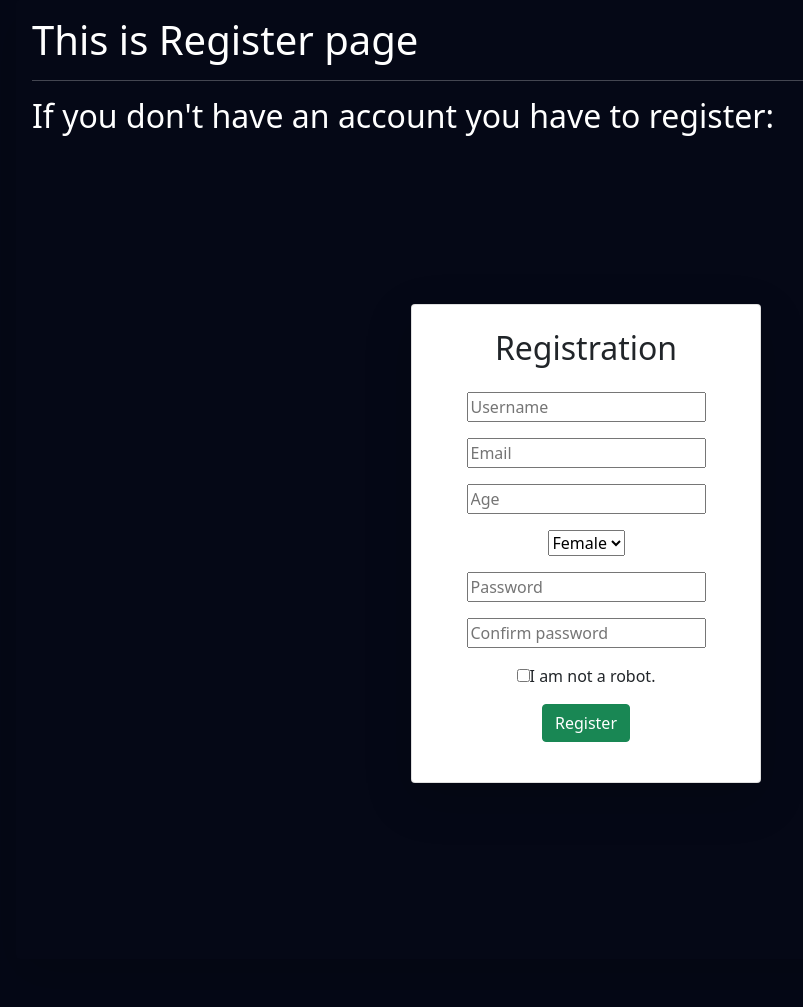
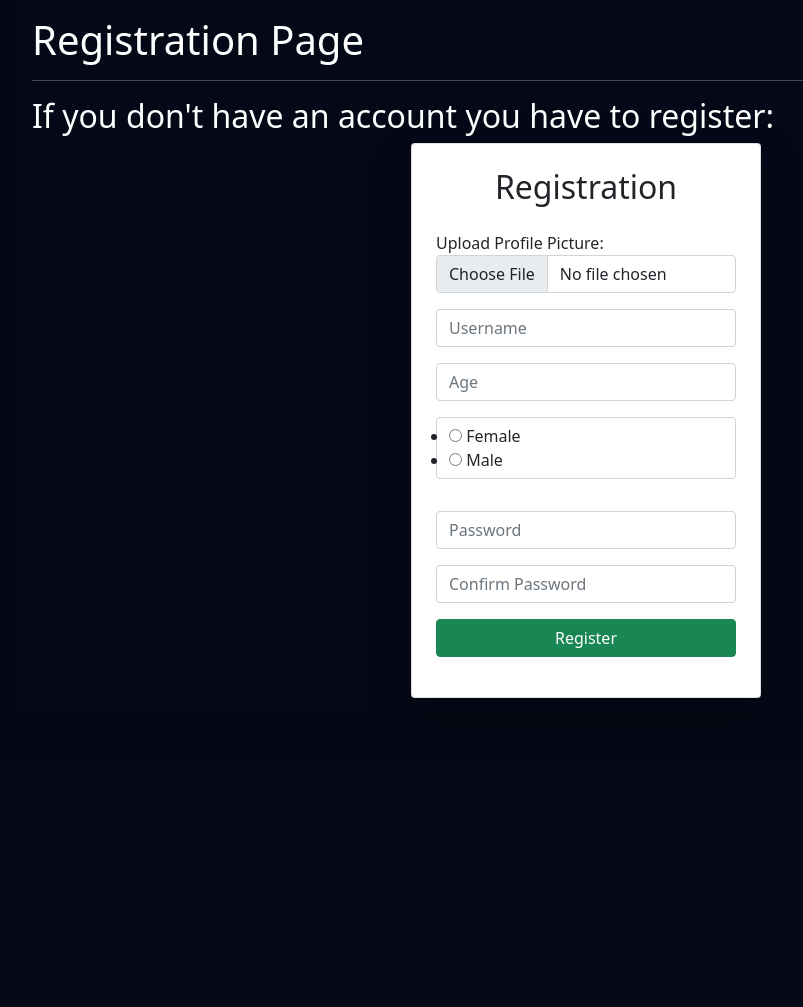
Before and after one commit to niakapanadze/Space, a Flask app: page /register in a window 1280 px wide. Shown: the part 56-1063 px from the top of the page, without its empty margins (54-857 px from the left). After the commit the page ends 754 px from the top, so only its background shows below. Run offline with Flask 3, Linux system fonts and the light colour scheme; some libraries are stand-ins or nearby versions.

Commit message:
Add files via upload

```diff
--- a/app.py
+++ b/app.py
@@ -1,6 +1,8 @@
+from forms import RegisterForm, LoginForm
 from flask import Flask, render_template
 
 app = Flask(__name__)
+app.config["SECRET_KEY"] = "niaslay"
 
 profiles = [
     {"name": "jasurbeki", "surname": "iaxshiboevi", "img": "earth.jpg"},
@@ -33,9 +35,12 @@ def home():
     return render_template("index.html", planets=planets) # HTML-ისთვის ცვლადის გადაცემა
 
 
-@app.route("/login")
+@app.route("/login", methods=["GET", "POST"])
 def login():
-    return render_template("login.html")
+    form = LoginForm()
+    if form.validate_on_submit():
+        print("Login successful")
+    return render_template("login.html", form=form)
 
 
 @app.route("/about")
@@ -45,7 +50,10 @@ def about():
 
 @app.route("/profile/<int:profile_id>") # profile_id დინამიური ცვლადია, რომელიც int ტიპია (int:) ამ შემთხვევაში. default-ად სტრინგია
 def profile(profile_id):
-    profile = profiles[profile_id]
+    if profile_id < len(profiles):
+        profile = profiles[profile_id]
+        return render_template("profile.html", profile=profile)
+    return "Profile not found"
     return render_template("profile.html", profile=profile)
 
 
@@ -57,9 +65,24 @@ def view_planet_details(planet_id):
     return "Planet Not Found"
 
 
-@app.route("/register")
+@app.route("/register", methods=["GET", "POST"])
 def register():
-    return render_template("register.html")
+    form = RegisterForm()
+    if form.validate_on_submit():
+        new_user = {
+            "name": form.username.data,
+            "age": form.age.data,
+            "gender": form.gender.data,
+        }
+        if form.image.data:
+            img_file = form.image.data
+            new_user["img"] = img_file.filename
+        else:
+            new_user["img"] = "pic.jpg"
+
+        profiles.append(new_user)
+        print(f"user {form.username.data} has been successfully registered!")
+    return render_template("register.html", form=form)
 
 
 @app.route("/genre/<category>") # < variable > დინამიური ცვლადის შესაქმნელად
--- /dev/null
+++ b/forms.py
@@ -0,0 +1,21 @@
+from flask_wtf import FlaskForm
+from wtforms.fields import StringField, PasswordField, IntegerField, RadioField, SubmitField
+from wtforms.validators import DataRequired, EqualTo, Length
+from flask_wtf.file import FileField
+
+
+class RegisterForm(FlaskForm):
+    username = StringField("Enter Username", validators=[DataRequired(), Length(min = 4, max = 20)])
+    age = IntegerField("Enter Age")
+    gender = RadioField(choices = ["Female", "Male"])
+    password = PasswordField("Enter Password", validators=[DataRequired(), Length(min = 8)])
+    confirm_password = PasswordField("Confirm Password", validators=[DataRequired(), EqualTo('password')])
+    image = FileField("Upload Profile Picture")
+    register = SubmitField("Register")
+
+
+class LoginForm(FlaskForm):
+    username = StringField("Enter Username")
+    password = PasswordField("Enter Password")
+
+    login = SubmitField("Login")
--- a/templates/register.html
+++ b/templates/register.html
@@ -1,42 +1,46 @@
 {% extends "base.html" %}
 
 {% block content %}
-<body style = "background-color: #050816;">
-<h1>This is Register page</h1>
+<body style="background-color: #050816;">
+
+<h1>Registration Page</h1>
 <hr>
 <h2>If you don't have an account you have to register:</h2>
-<div class = "container d-flex justify-content-center align-items-center vh-100">
-    <div class = "card p-4 shadow-lg text-center text-dark" style = "width: 350px;">
-        <h2 class = "text-center mb-4">Registration</h2>
-            <div class = "mb-3">
-                <input type = "text" placeholder = "Username">
+<div class="container d-flex justify-content-center align-items-center">
+    <form method="POST" enctype="multipart/form-data" class="card p-4 shadow-lg text-dark" style="width: 350px;">
+
+        {{ form.hidden_tag() }}
+        <h2 class="text-center mb-4">Registration</h2>
+
+        <div class="mb-3">
+            <label>Upload Profile Picture:</label>
+            {{ form.image(class="form-control") }}
         </div>
-            <div class = "mb-3">
-                <input type="email" placeholder="Email">
+
+        <div class="mb-3">
+            {{ form.username(class="form-control", placeholder="Username") }}
         </div>
-            <div class = "mb-3">
-                <input type="number" placeholder="Age">
+
+        <div class="mb-3">
+            {{ form.age(class="form-control", placeholder="Age") }}
         </div>
-            <div class = "mb-3">
-                <select>
-                    <option>Female</option>
-                    <option>Male</option>
-                </select>
+
+        <div class="mb-3">
+            {{ form.gender(class="form-control") }}
         </div>
-            <div class = "mb-3">
-                <input type = "password" placeholder = "Password">
+
+        <div class="mb-3">
+            {{ form.password(class="form-control", placeholder="Password") }}
         </div>
-            <div class = "mb-3">
-                <input type="password" placeholder="Confirm password">
+
+        <div class="mb-3">
+            {{ form.confirm_password(class="form-control", placeholder="Confirm Password") }}
         </div>
-            <div class = "mb-3">
-                <radio>
-                    <input type="checkbox">I am not a robot.
-                </radio>
+
+        <div class="mb-3">
+            {{ form.register(class="btn btn-success w-100") }}
         </div>
-            <div class = "mb-3">
-                <button type = "submit" class = "btn btn-success">Register</button>
+    </form>
 </div>
-    </div>
-</div>
+
 {% endblock %}
```
Also changed, not shown: templates/login.html (+17 -5 lines). Lines whose indentation alone changed are shown as unchanged.
